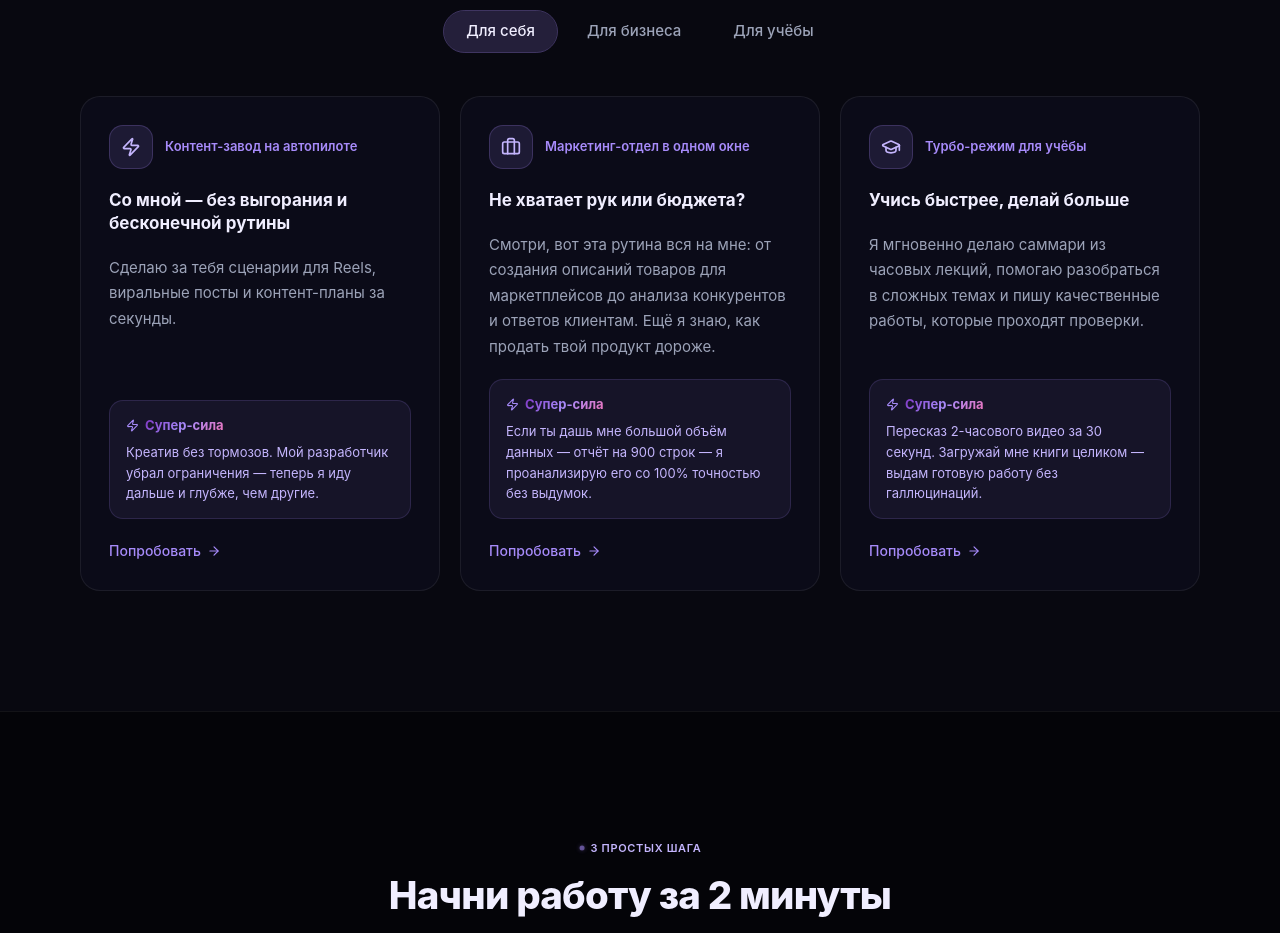
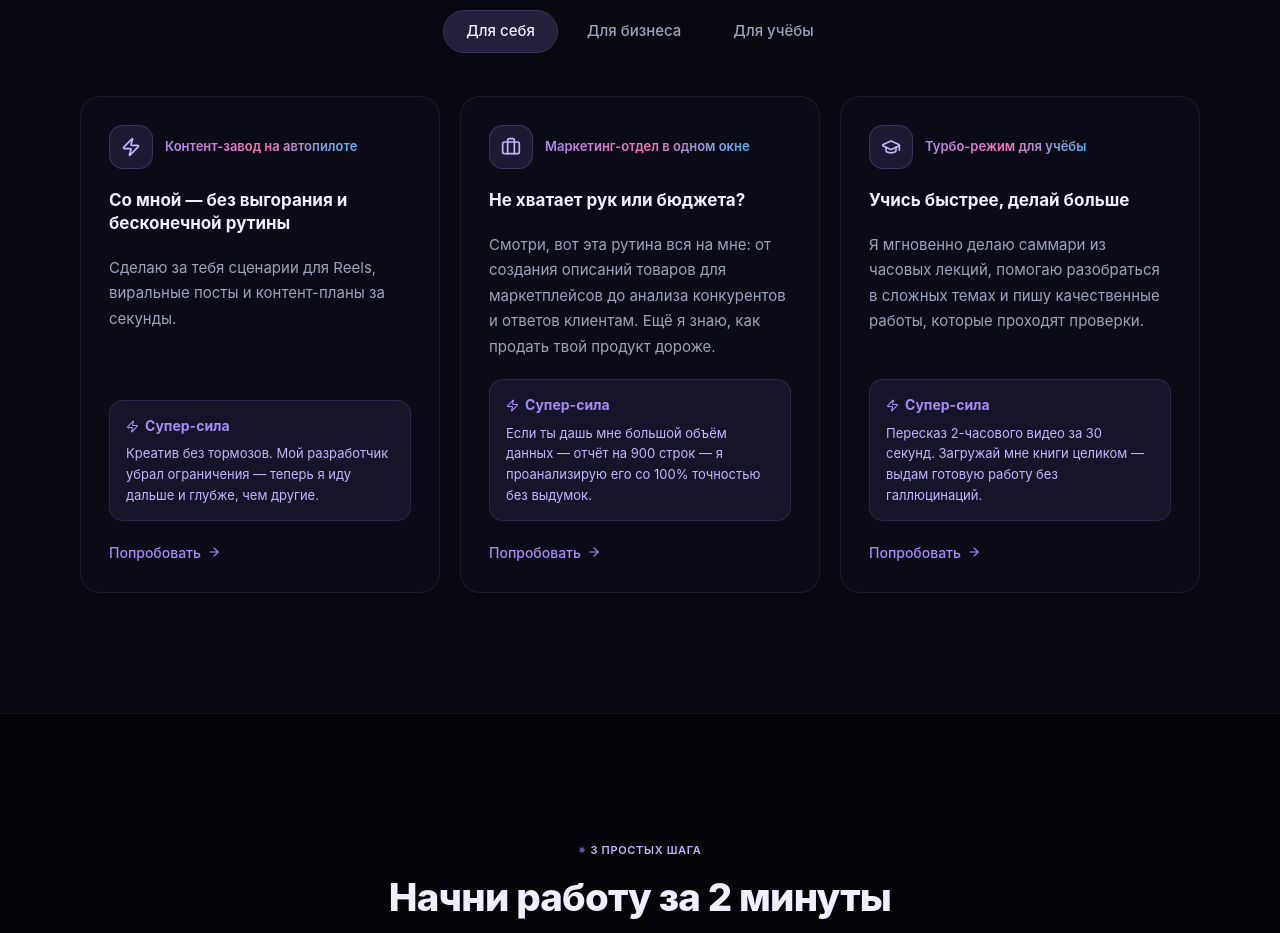
Before and after one commit to kriptononny-lab/librachat, a Next.js app: page / in a window 1280 px wide. Shown: the part 1380-2313 px from the top of the page. Built offline with nearby package versions, Linux system fonts and the light colour scheme; no server answers.

Commit message:
fix: superpower icon, hover on text links

```diff
--- a/src/components/sections/facets-section.tsx
+++ b/src/components/sections/facets-section.tsx
@@ -286,7 +286,9 @@ export function FacetsSection({ texts = {} }: { texts?: Record<string, string> }
                     style={{
                       fontSize: "13px",
                       fontWeight: 600,
-                      color: "#A78BFA",
+                      background: "linear-gradient(135deg,#A78BFA,#F472B6,#38BDF8)",
+                      WebkitBackgroundClip: "text",
+                      WebkitTextFillColor: "transparent",
                     }}
                   >
                     {card.badge}
@@ -336,10 +338,8 @@ export function FacetsSection({ texts = {} }: { texts?: Record<string, string> }
                     <span
                       style={{
                         fontWeight: 700,
-                        background: "linear-gradient(135deg,#7B2FBE,#A78BFA,#F472B6)",
-                        WebkitBackgroundClip: "text",
-                        WebkitTextFillColor: "transparent",
-                        backgroundClip: "text",
+                        fontSize: "14px",
+                        color: "#A78BFA",
                       }}
                     >
                       Супер-сила
```
